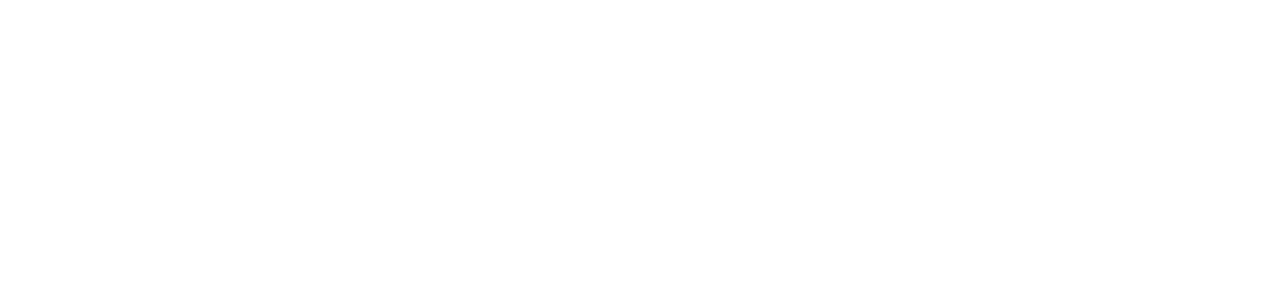
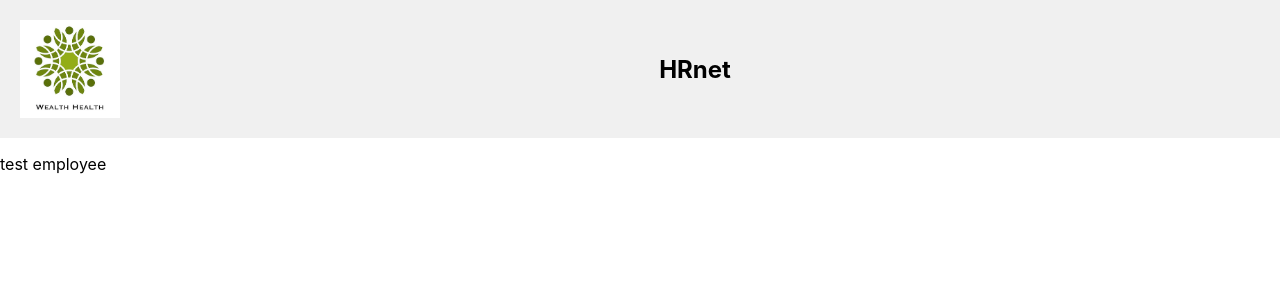
Before and after one commit to Dakusy/wealthhealth, a React (Create React App) app: page /Employees in a window 1280 px wide. Shown: the top 300 px of the page. Built offline with nearby package versions, Linux system fonts and the light colour scheme.

Commit message:
add logo + header

```diff
--- a/src/App.js
+++ b/src/App.js
@@ -1,14 +1,17 @@
 import logo from './logo.svg';
 import { BrowserRouter as Router, Routes, Route } from 'react-router-dom';
 import Homepage from './pages/home';
+import Employee from './pages/employee';
+import Header from './components/header';
 import './App.css';
 
 function App() {
   return (
     <Router>
+      <Header />
       <Routes>
         <Route path="/" element={<Homepage />} />
-        <Route path="/Employees" element={null} />
+        <Route path="/Employees" element={<Employee />} />
       </Routes>
     </Router>
   );
--- /dev/null
+++ b/src/components/header.jsx
@@ -0,0 +1,14 @@
+import React from "react";
+import logo from '../assets/logo.png';
+import '../css/header.css';
+
+function Header() {
+    return (
+      <div className="header_container">
+        <img src={logo} alt="Logo de HRnet" className="logo" />
+        <h1 className="title">HRnet</h1>
+      </div>
+    );
+  }
+
+  export default Header;
--- /dev/null
+++ b/src/css/header.css
@@ -0,0 +1,19 @@
+.header_container {
+    display: flex;
+    align-items: center;
+    justify-content: space-between;
+    padding: 20px;
+    background-color: #f0f0f0;
+  }
+
+  .logo {
+    max-width: 100px;
+    height: auto;
+  }
+
+  .title {
+    font-size: 24px;
+    text-align: center; /* Pour centrer le titre */
+    flex: 1; /* Pour occuper l'espace restant */
+    margin-left: 10px;
+  }
--- /dev/null
+++ b/src/pages/employee.jsx
@@ -0,0 +1,12 @@
+import React from "react";
+
+
+const Employee = () => {
+    return(
+        <div className="employee_container">
+            <p>test employee</p>
+        </div>
+    )
+}
+
+export default Employee
```
Also changed, not shown: src/assets/logo.png (added), src/pages/list.jsx (deleted).
